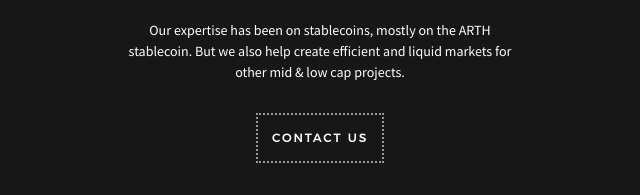
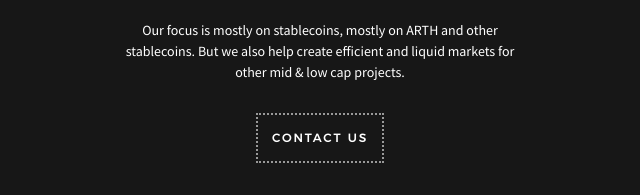
Before and after one commit to MahaTrade/mahatrade.xyz, a website: page public/index.html in a window 1280 px wide. Shown: the part 364-559 px from the top of the page, 320-960 px from the left. Drawn offline with Linux system fonts and the light colour scheme; files whose address does not match are found by name; a web font is replaced by a local one.

Commit message:
update content

```diff
--- a/public/index.html
+++ b/public/index.html
@@ -108,9 +108,9 @@
               </p>
               <br />
               <p style="max-width: 400px; margin: 0 auto">
-                Our expertise has been on stablecoins, mostly on the ARTH stablecoin.
-                But we also help create efficient and liquid markets for other
-                mid & low cap projects.
+                Our focus is mostly on stablecoins, mostly on ARTH and other
+                stablecoins. But we also help create efficient and liquid
+                markets for other mid & low cap projects.
               </p>
             </div>
 
```
